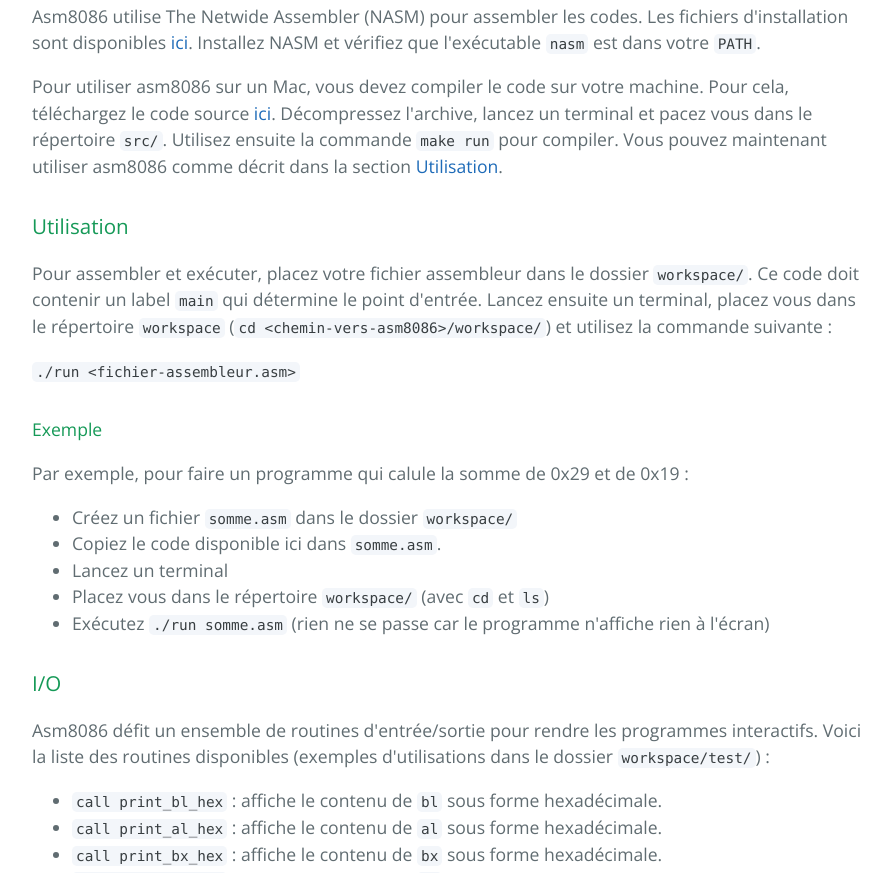
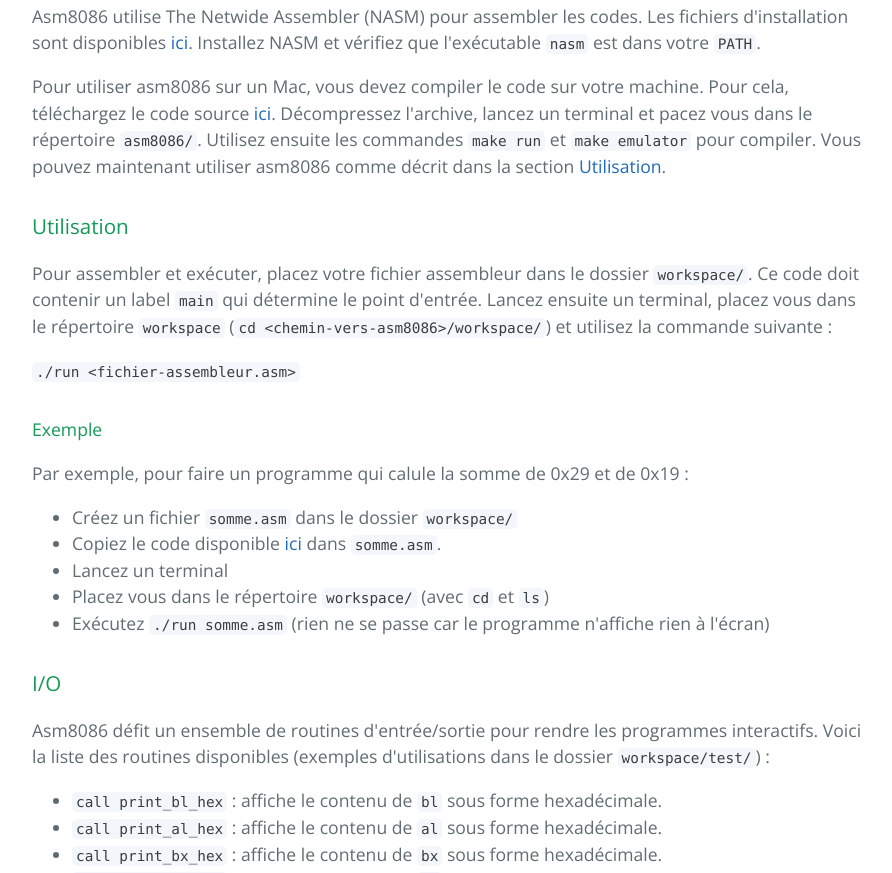
Before and after one commit to LDelhez/asm8086, a plain HTML site: page index.html in a window 1280 px wide. Shown: the part 1418-2291 px from the top of the page, without its empty margins (192-1084 px from the left). Drawn offline with nearby package versions, Linux system fonts and the light colour scheme.

Commit message:
Fix compile

```diff
--- a/index.html
+++ b/index.html
@@ -81,8 +81,8 @@
 <p>
 Pour utiliser asm8086 sur un Mac, vous devez compiler le code sur votre machine.
 Pour cela, téléchargez le code source <a href="https://github.com/LDelhez/asm8086/archive/v0.1.tar.gz">ici</a>.
-Décompressez l'archive, lancez un terminal et pacez vous dans le répertoire <code>src/</code>.
-Utilisez ensuite la commande <code>make run</code> pour compiler.
+Décompressez l'archive, lancez un terminal et pacez vous dans le répertoire <code>asm8086/</code>.
+Utilisez ensuite les commandes <code>make run</code> et <code>make emulator</code> pour compiler.
 Vous pouvez maintenant utiliser asm8086 comme décrit dans la section <a href="#utilisation">Utilisation</a>.
 </p>
 
@@ -103,7 +103,7 @@
 </p>
 <ul>
   <li>Créez un fichier <code>somme.asm</code> dans le dossier <code>workspace/</code></li>
-  <li>Copiez le code disponible ici dans <code>somme.asm</code>.</li>
+  <li>Copiez le code disponible <a href="https://gist.github.com/LDelhez/f6739c6b796091727dfa08e553ed3f03">ici</a> dans <code>somme.asm</code>.</li>
   <li>Lancez un terminal</li>
   <li>Placez vous dans le répertoire <code>workspace/</code> (avec <code>cd</code> et <code>ls</code>)</li>
   <li>Exécutez <code>./run somme.asm</code> (rien ne se passe car le programme n'affiche rien à l'écran)</li>
```
